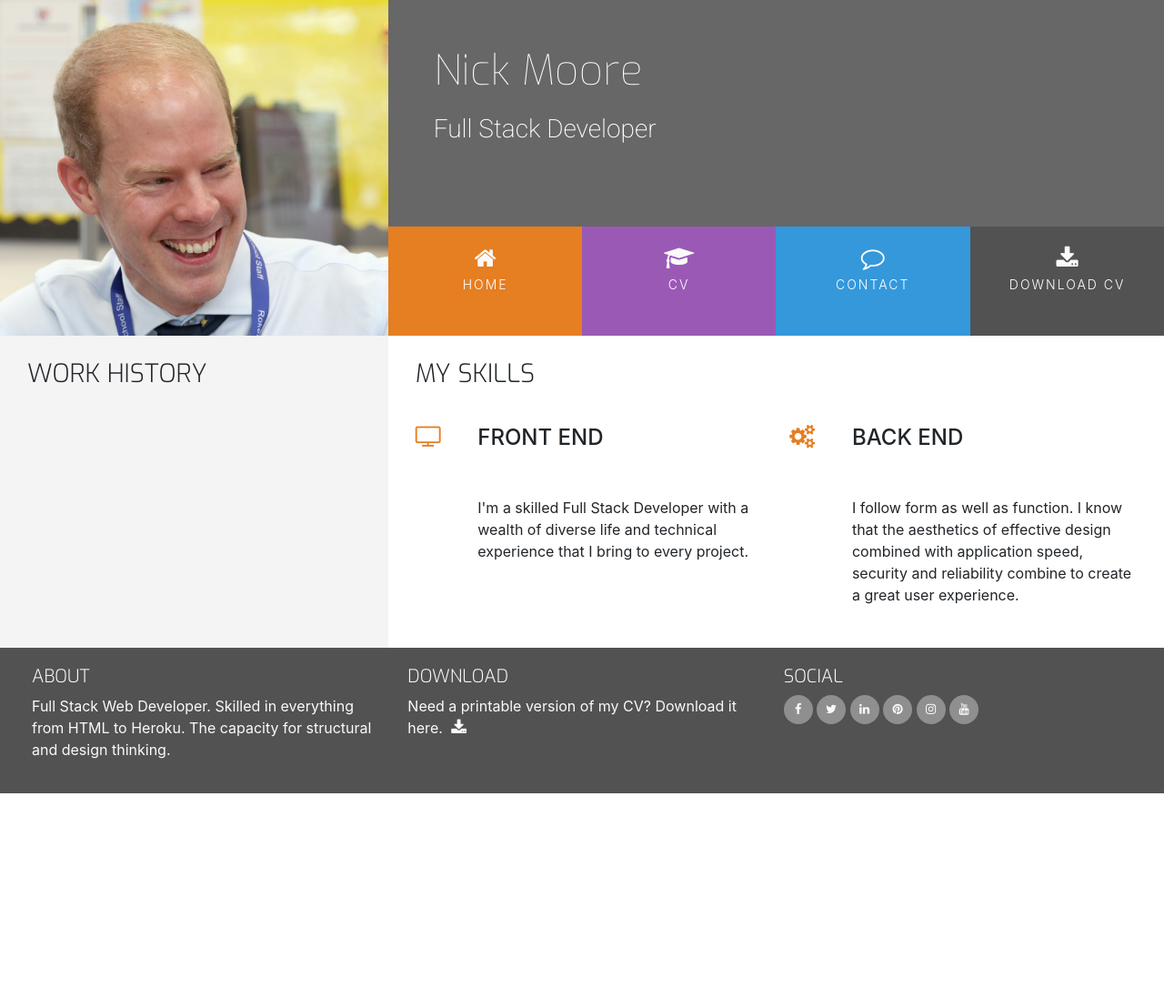
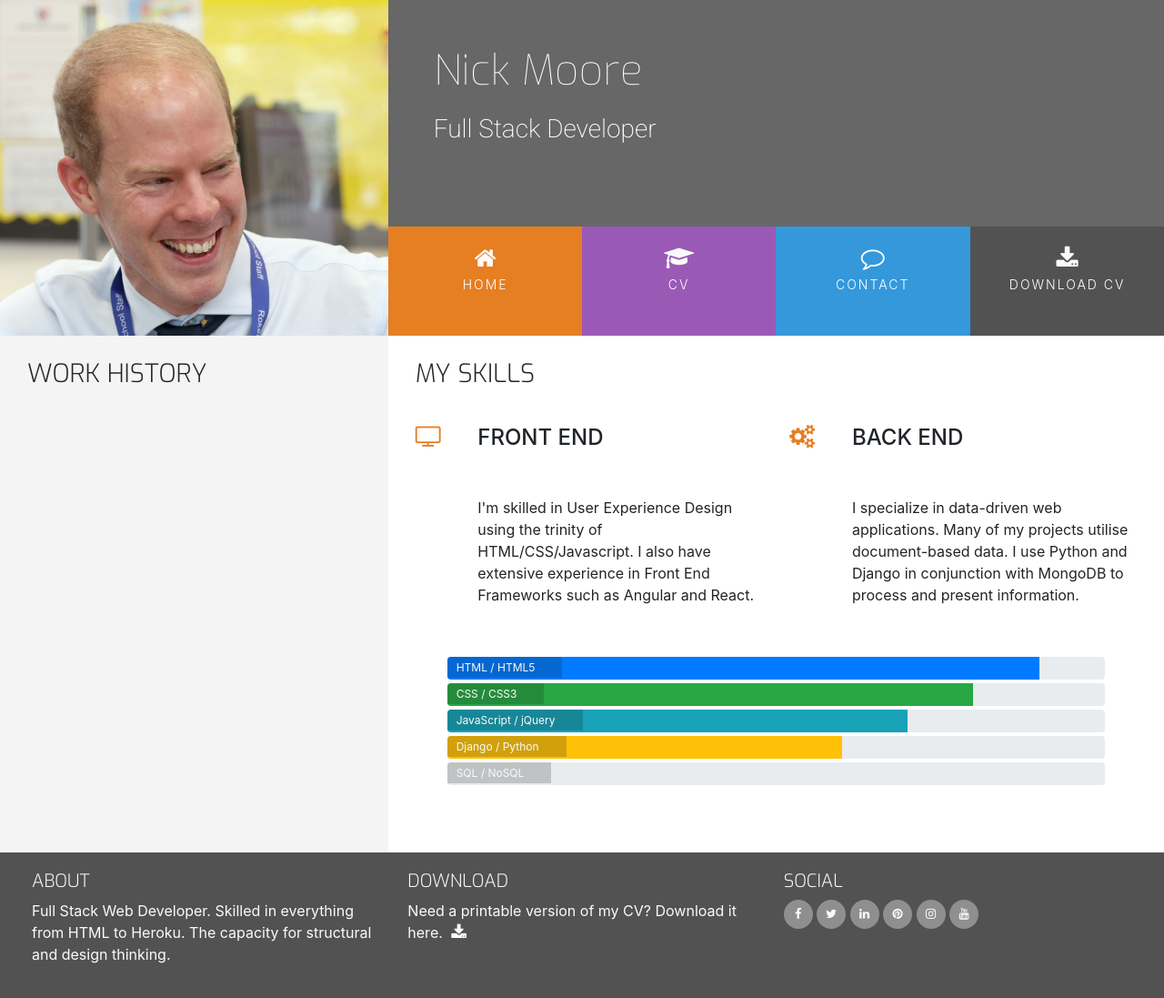
Before and after one commit to NickCMoore/my-resume, a plain HTML site: page resume.html in a window 1280 px wide. Shown: the whole page at 91% size. Before the commit the page ends 872 px from the top, so only its background shows below. Drawn offline with nearby package versions, Linux system fonts and the light colour scheme.

Commit message:
Add skills progress bars

```diff
--- a/assets/css/style.css
+++ b/assets/css/style.css
@@ -263,3 +263,24 @@ footer {
     position:relative;
     width: 60%;
 }
+
+/* ------------------------------- Skills */
+
+.progress {
+    position: relative;
+    height: 25px;
+    margin-bottom: 4px;
+}
+
+.progress-type {
+    position: absolute;
+    left: 0px;
+    font-weight: 400;
+    padding: 3px 30px 2px 10px;
+    color: #fafafa;
+    background-color: rgba(25, 25, 25, 0.2);
+}
+
+.progress-section {
+    margin: 40px 20px;
+}
--- a/resume.html
+++ b/resume.html
@@ -18,7 +18,7 @@
                 <div class="row no-gutters bg-color-name-title">
                     <div class="col heading">
                         <h1 class="name">Nick Moore</h1>
-                        <h2 class="title"> Full Stack Developer</h2>
+                        <h2 class="title">Full Stack Developer</h2>
                     </div>
                 </div>
                 <div class="row no-gutters">
@@ -42,6 +42,7 @@
             </div>
         </div>
     </header>
+
     <section class="container-fluid">
         <div class="row">
             <div class="col-md-4 bg-color-personal-info section-column">
@@ -68,7 +69,7 @@
                             <div class="col-10">
                                 <h4 class="three-reasons-heading uppercase">Front End</h4>
                                 <p>
-                                    I'm a skilled Full Stack Developer with a wealth of diverse life and technical experience that I bring to every project.
+                                    I'm skilled in User Experience Design using the trinity of HTML/CSS/Javascript. I also have extensive experience in Front End Frameworks such as Angular and React.
                                 </p>
                             </div>
                         </div>
@@ -81,9 +82,43 @@
                             <div class="col-10">
                                 <h4 class="three-reasons-heading uppercase">Back End</h4>
                                 <p>
-                                    I follow form as well as function. I know that the aesthetics of effective design combined with application speed, security and reliability combine to create a great user experience.
+                                    I specialize in data-driven web applications. Many of my projects utilise document-based data. I use Python and Django in conjunction with MongoDB to process and present information.
                                 </p>
                             </div>
+                        </div>
+                    </div>
+                </div>
+                <div class="row progress-section">
+                    <div class="col">
+                        <div class="progress">
+                            <div class="progress-bar" role="progressbar" aria-valuenow="90" aria-valuemin="0" aria-valuemax="100" style="width:90%;">
+                                <span class="sr-only">90% complete</span>
+                            </div>
+                            <span class="progress-type">HTML / HTML5</span>
+                        </div>
+                        <div class="progress">
+                            <div class="progress-bar bg-success" role="progressbar" aria-valuenow="80" aria-valuemin="0" aria-valuemax="100" style="width:80%;">
+                                <span class="sr-only">80% complete</span>
+                            </div>
+                            <span class="progress-type">CSS / CSS3</span>
+                        </div>
+                        <div class="progress">
+                            <div class="progress-bar bg-info" role="progressbar" aria-valuenow="70" aria-valuemin="0" aria-valuemax="100" style="width:70%;">
+                                <span class="sr-only">70% complete</span>
+                            </div>
+                            <span class="progress-type">JavaScript / jQuery</span>
+                        </div>
+                        <div class="progress">
+                            <div class="progress-bar bg-warning" role="progressbar" aria-valuenow="60" aria-valuemin="0" aria-valuemax="100" style="width:60%;">
+                                <span class="sr-only">60% complete</span>
+                            </div>
+                            <span class="progress-type">Django / Python</span>
+                        </div>
+                        <div class="progress">
+                            <div class="progress-bar bg-danger" role="progressbar" aria-valuenow="0" aria-valuemin="0" aria-valuemax="100" style="width:0%;">
+                                <span class="sr-only">0% complete</span>
+                            </div>
+                            <span class="progress-type">SQL / NoSQL</span>
                         </div>
                     </div>
                 </div>
```
